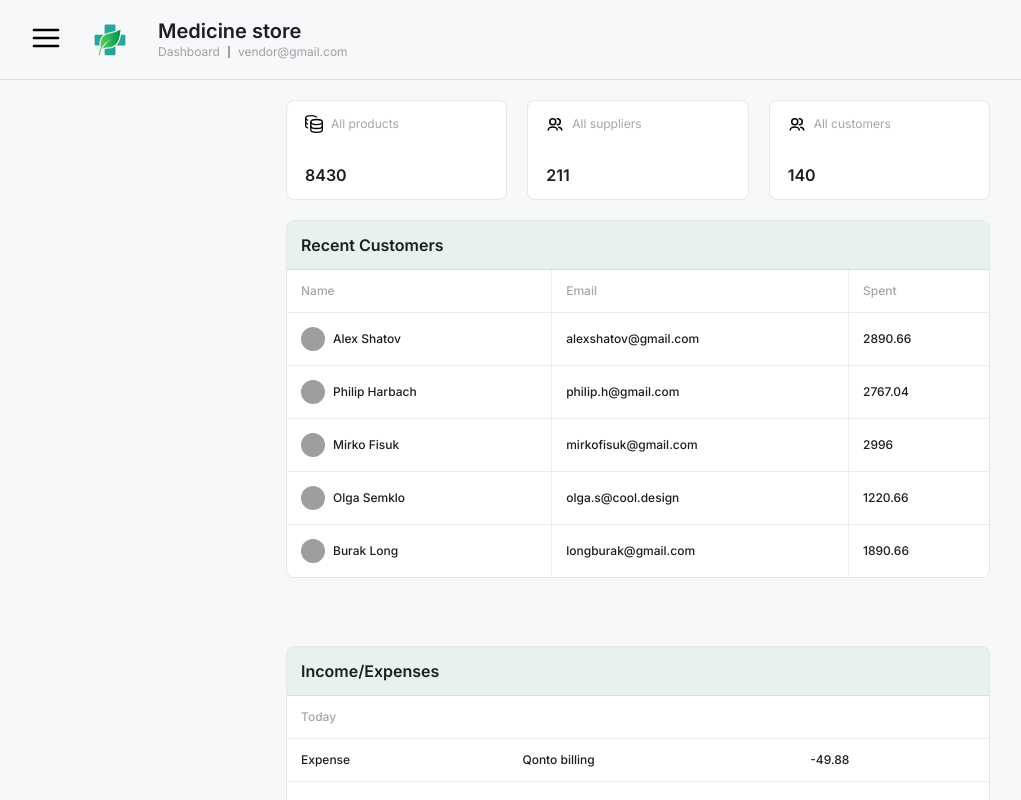
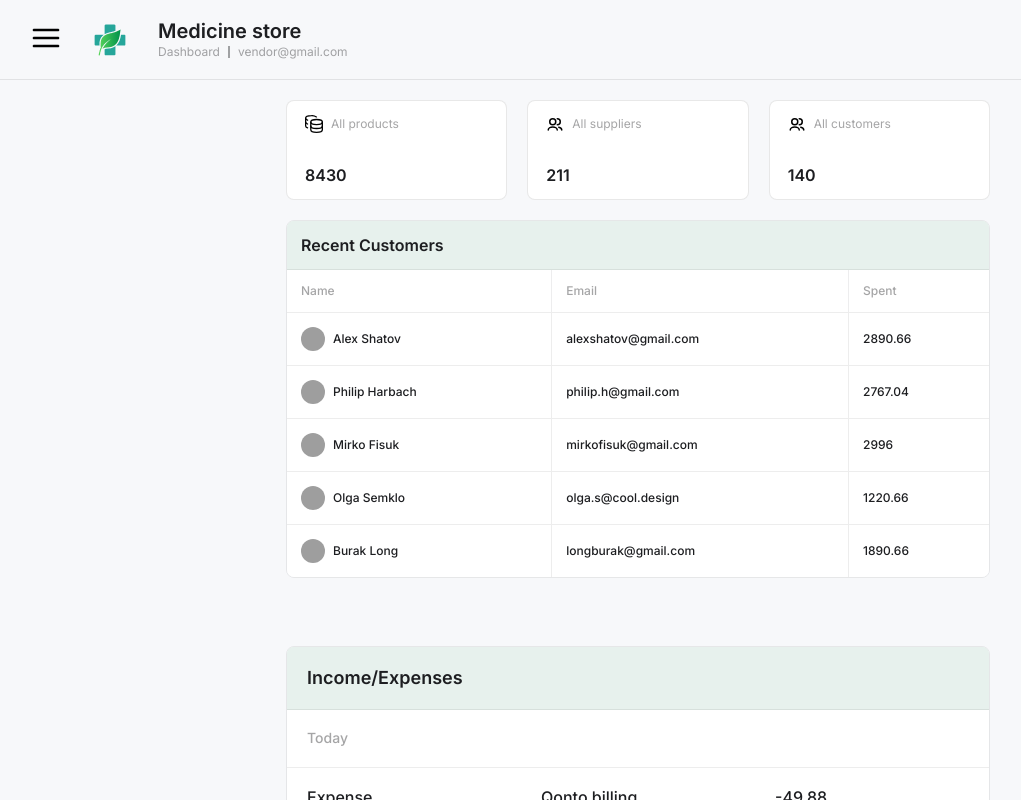
Before and after one commit to KaterynaBachkalo/admin-dashboard, a React (Create React App) app: page /admin-dashboard/dashboard in a window 1280 px wide. Shown: the top 800 px of the page, without its empty margins (2-1023 px from the left). Built offline with nearby package versions, Linux system fonts and the light colour scheme; grey boxes are pictures that could not be loaded.

Commit message:
fix income

```diff
--- a/src/components/Dashboard/IncomeExpenses/IncomeExpenses.module.css
+++ b/src/components/Dashboard/IncomeExpenses/IncomeExpenses.module.css
@@ -54,6 +54,24 @@
     align-items: center;
     flex-direction: row;
   }
+
+  .header,
+  .subheader,
+  .row {
+    padding: 20px;
+  }
+
+  .row {
+    font-size: 16px;
+  }
+
+  .subheader {
+    font-size: 14px;
+  }
+
+  .header {
+    font-size: 18px;
+  }
 }
 
 .avatar {
--- a/src/components/Dashboard/IncomeExpenses/IncomeExpenses.tsx
+++ b/src/components/Dashboard/IncomeExpenses/IncomeExpenses.tsx
@@ -7,10 +7,9 @@ import {
 import css from "./IncomeExpenses.module.css";
 
 interface Person {
-  name: string;
-  email: string;
-  spent: number;
-  avatar: string;
+  today: string;
+  col2: string;
+  col3: number;
 }
 
 const columns: ColumnDef<Person>[] = [
@@ -24,12 +23,12 @@ const columns: ColumnDef<Person>[] = [
         footer: (props) => props.column.id,
       },
       {
-        accessorKey: "2",
+        accessorKey: "col2",
         header: "",
         footer: (props) => props.column.id,
       },
       {
-        accessorKey: "3",
+        accessorKey: "col3",
         header: "",
         footer: (props) => props.column.id,
       },
@@ -41,32 +40,28 @@ const IncomeExpenses = () => {
   const data = [
     {
       today: "Expense",
-      2: "Qonto billing",
-      3: -49.88,
+      col2: "Qonto billing",
+      col3: -49.88,
     },
     {
-      name: "Philip Harbach",
-      email: "philip.h@gmail.com",
-      spent: 2767.04,
-      avatar: "https://randomuser.me/api/portraits/men/2.jpg",
+      today: "Expense",
+      col2: "Qonto billing",
+      col3: -49.88,
     },
     {
-      name: "Mirko Fisuk",
-      email: "mirkofisuk@gmail.com",
-      spent: 2996.0,
-      avatar: "https://randomuser.me/api/portraits/men/3.jpg",
+      today: "Expense",
+      col2: "Qonto billing",
+      col3: -49.88,
     },
     {
-      name: "Olga Semklo",
-      email: "olga.s@cool.design",
-      spent: 1220.66,
-      avatar: "https://randomuser.me/api/portraits/women/1.jpg",
+      today: "Expense",
+      col2: "Qonto billing",
+      col3: -49.88,
     },
     {
-      name: "Burak Long",
-      email: "longburak@gmail.com",
-      spent: 1890.66,
-      avatar: "https://randomuser.me/api/portraits/men/4.jpg",
+      today: "Expense",
+      col2: "Qonto billing",
+      col3: -49.88,
     },
   ];
 
@@ -94,6 +89,7 @@ const IncomeExpenses = () => {
                 key={header.id}
                 colSpan={header.colSpan}
                 className={index === 0 ? css.header : css.subheader}
+                style={{ width: header.getSize() }}
               >
                 {header.isPlaceholder
                   ? null
@@ -112,7 +108,11 @@ const IncomeExpenses = () => {
             <tr key={row.id}>
               {row.getVisibleCells().map((cell) => {
                 return (
-                  <td key={cell.id} className={css.row}>
+                  <td
+                    key={cell.id}
+                    className={css.row}
+                    style={{ width: cell.column.getSize() }}
+                  >
                     {flexRender(cell.column.columnDef.cell, cell.getContext())}
                   </td>
                 );
```
